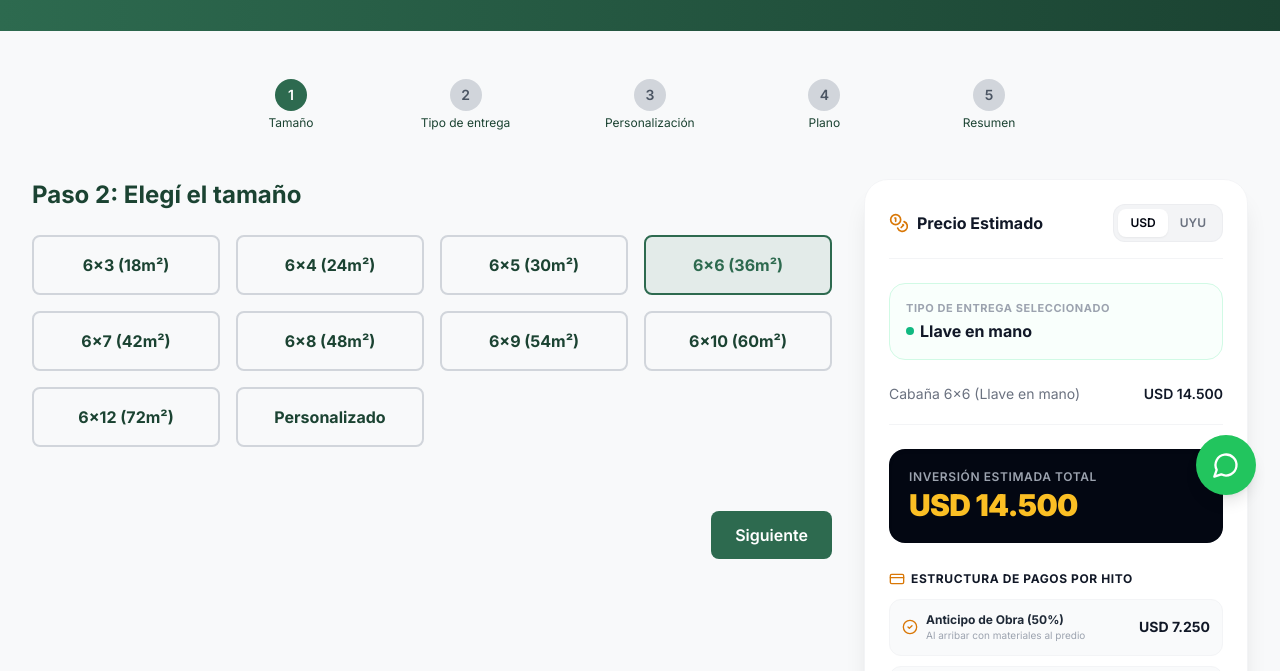
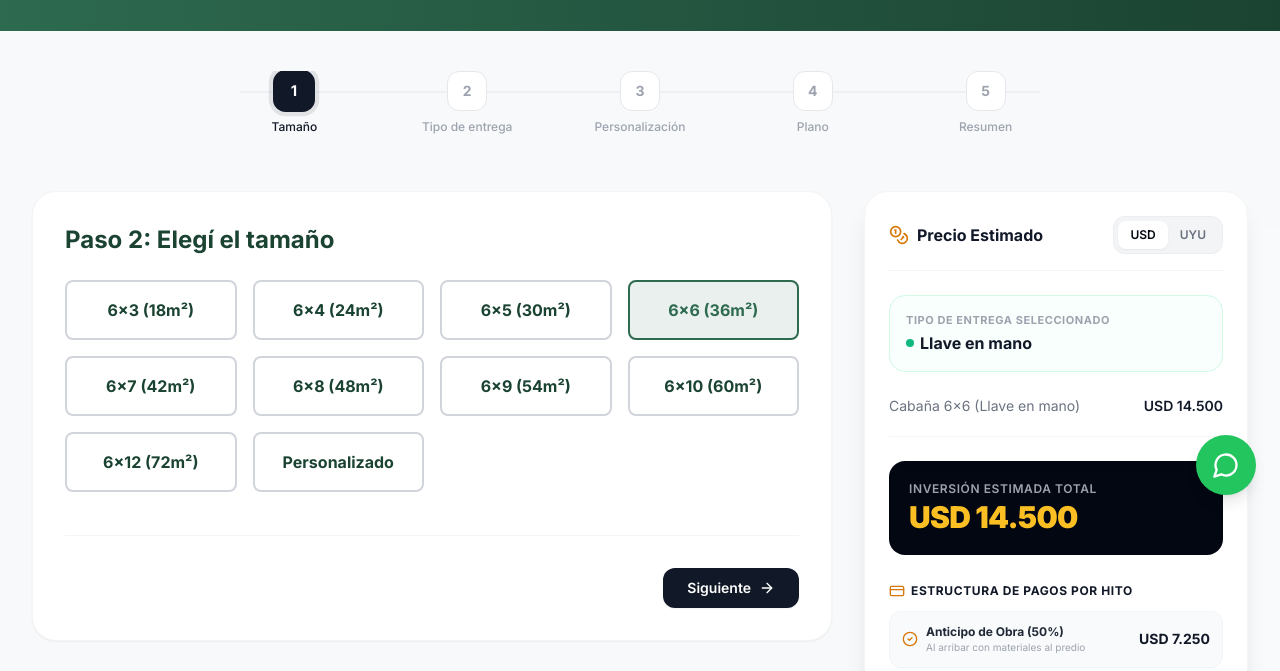
Before and after one commit to olivertborges/Cabanas, a Next.js app: page /configurador in a window 1280 px wide. Shown: the part 281-952 px from the top of the page. Built offline with nearby package versions, Linux system fonts and the light colour scheme; no server answers.

Commit message:
Actualizar ConfiguratorWizard.tsx

```diff
--- a/components/configurator/ConfiguratorWizard.tsx
+++ b/components/configurator/ConfiguratorWizard.tsx
@@ -1,6 +1,6 @@
 'use client'
 
-import { useState } from 'react'
+import { useState, useEffect } from 'react'
 import FinishTypeSelector from './FinishTypeSelector'
 import SizeSelector from './SizeSelector'
 import OptionsPanel from './OptionsPanel'
@@ -9,9 +9,8 @@ import InteractiveFloorPlan from './InteractiveFloorPlan'
 import { ConfigOptions, FinishType, calculatePrice, getUSDtoUYU, convertToUYU } from '@/utils/priceCalculator'
 import { getWhatsAppLink } from '@/utils/whatsapp'
 import { generatePDFBlob } from '@/utils/pdfGenerator'
-import { Download, Send } from 'lucide-react'
+import { Download, Send, ArrowRight, ArrowLeft, Check, ClipboardList } from 'lucide-react'
 
-// Nuevo orden: 1. Tamaño, 2. Tipo de entrega, 3. Personalización, 4. Plano, 5. Resumen
 const steps = ['Tamaño', 'Tipo de entrega', 'Personalización', 'Plano', 'Resumen']
 
 export default function ConfiguratorWizard() {
@@ -28,15 +27,16 @@ export default function ConfiguratorWizard() {
     caminadorMetros: 0
   })
 
-  // Cargar cotización del dólar
-  useState(() => {
-    getUSDtoUYU().then(rate => setExchangeRate(rate))
-  })
+  // Corrección de ciclo de vida: Cargar cotización correctamente usando useEffect
+  useEffect(() => {
+    getUSDtoUYU()
+      .then(rate => setExchangeRate(rate))
+      .catch(err => console.error("Error cargando cotización:", err))
+  }, [])
 
-  // Actualizar finishType en options cuando cambie
   const handleFinishTypeChange = (type: FinishType) => {
     setFinishType(type)
-    setOptions({ ...options, finishType: type })
+    setOptions(prev => ({ ...prev, finishType: type }))
   }
 
   const prices = calculatePrice(options)
@@ -45,14 +45,14 @@ export default function ConfiguratorWizard() {
 
   const handleNext = () => {
     if (currentStep < steps.length - 1) {
-      setCurrentStep(currentStep + 1)
+      setCurrentStep(prev => prev + 1)
       window.scrollTo({ top: 0, behavior: 'smooth' })
     }
   }
 
   const handlePrev = () => {
     if (currentStep > 0) {
-      setCurrentStep(currentStep - 1)
+      setCurrentStep(prev => prev - 1)
       window.scrollTo({ top: 0, behavior: 'smooth' })
     }
   }
@@ -67,26 +67,56 @@ export default function ConfiguratorWizard() {
   }
 
   return (
-    <div className="container-custom py-12">
-      {/* Steps */}
-      <div className="mb-12">
-        <div className="flex justify-between items-center max-w-3xl mx-auto overflow-x-auto">
-          {steps.map((step, index) => (
-            <div key={step} className="flex flex-col items-center min-w-[70px]">
-              <div className={`w-8 h-8 rounded-full flex items-center justify-center text-sm font-semibold ${
-                index <= currentStep ? 'bg-primary text-white' : 'bg-gray-300 text-gray-600'
-              }`}>
-                {index + 1}
+    <div className="max-w-7xl mx-auto px-4 sm:px-6 lg:px-8 py-10 min-h-[80vh] bg-gray-50/50">
+
+      {/* Indicador de Pasos (Stepper) de Diseño Líquido */}
+      <div className="mb-12 relative max-w-4xl mx-auto px-4">
+        {/* Línea gris de fondo */}
+        <div className="absolute top-5 left-12 right-12 h-0.5 bg-gray-200 -z-10 hidden sm:block" />
+        {/* Línea de progreso de color activa */}
+        <div
+          className="absolute top-5 left-12 h-0.5 bg-amber-600 transition-all duration-500 -z-10 hidden sm:block"
+          style={{ width: `${(currentStep / (steps.length - 1)) * 82}%` }}
+        />
+
+        <div className="flex justify-between items-center overflow-x-auto pb-2 scrollbar-none">
+          {steps.map((step, index) => {
+            const isCompleted = index < currentStep
+            const isActive = index === currentStep
+
+            return (
+              <div key={step} className="flex flex-col items-center flex-1 min-w-[80px] group">
+                <button
+                  onClick={() => index < currentStep && setCurrentStep(index)}
+                  disabled={index >= currentStep}
+                  className={`w-10 h-10 rounded-xl flex items-center justify-center font-bold text-sm transition-all duration-300 ${
+                    isCompleted
+                      ? 'bg-amber-600 text-white shadow-md shadow-amber-600/20'
+                      : isActive
+                        ? 'bg-gray-900 text-white ring-4 ring-gray-900/10 scale-105'
+                        : 'bg-white text-gray-400 border border-gray-200'
+                  }`}
+                >
+                  {isCompleted ? <Check className="w-5 h-5" /> : index + 1}
+                </button>
+                <span className={`text-xs mt-2 font-medium transition-colors ${
+                  isActive ? 'text-gray-900 font-bold' : isCompleted ? 'text-amber-700' : 'text-gray-400'
+                } hidden sm:block`}>
+                  {step}
+                </span>
               </div>
-              <span className="text-xs mt-1 text-center hidden sm:block">{step}</span>
-            </div>
-          ))}
+            )
+          })}
         </div>
       </div>
 
-      <div className="grid grid-cols-1 lg:grid-cols-3 gap-8">
-        {/* Configurador */}
-        <div className="lg:col-span-2 space-y-8">
+      {/* Grilla de Distribución */}
+      <div className="grid grid-cols-1 lg:grid-cols-3 gap-8 items-start">
+
+        {/* Columna Izquierda: Panel Dinámico del Selector */}
+        <div className="lg:col-span-2 bg-white border border-gray-100 rounded-3xl p-6 md:p-8 shadow-sm min-h-[450px] flex flex-col justify-between">
+
+          <div className="w-full">
             {/* Paso 1: Tamaño */}
             {currentStep === 0 && (
               <SizeSelector options={options} setOptions={setOptions} />
@@ -104,65 +134,115 @@ export default function ConfiguratorWizard() {
 
             {/* Paso 4: Plano interactivo */}
             {currentStep === 3 && (
-            <div>
-              <h3 className="text-2xl font-bold mb-4">Diseñá la distribución</h3>
-              <p className="text-gray-600 mb-4">
-                Arrastrá las habitaciones, redimensionalas y organizá los espacios a tu gusto.
+              <div className="space-y-4">
+                <div className="border-b border-gray-100 pb-4">
+                  <h3 className="text-xl font-bold text-gray-900 flex items-center gap-2">
+                    🛠️ Diseñá la distribución interna
+                  </h3>
+                  <p className="text-sm text-gray-500 mt-1">
+                    Organizá y visualizá los metros cuadrados asignando estratégicamente tus espacios.
                   </p>
+                </div>
                 <InteractiveFloorPlan options={options} />
               </div>
             )}
 
-          {/* Paso 5: Resumen */}
+            {/* Paso 5: Resumen Final Empaquetado */}
             {currentStep === 4 && (
               <div className="space-y-6">
-              <h3 className="text-2xl font-bold">Resumen de tu cabaña</h3>
-              <div className="bg-gray-50 p-6 rounded-lg space-y-3">
-                <p><strong>📐 Tamaño:</strong> {options.size === 'custom' && options.customSize ? `6x${options.customSize} (${6 * options.customSize} m²)` : options.size}</p>
-                <p><strong>🔨 Tipo de entrega:</strong> {finishType === 'llave_en_mano' ? 'Llave en mano 🏠' : 'Semiterminada 🔨'}</p>
-                {options.extras.includes('platea_hormigon') && <p><strong>🏗️ Platea de hormigón:</strong> Incluida</p>}
-                {options.extras.includes('pozo_negro') && <p><strong>💧 Pozo negro:</strong> Incluido</p>}
-                {options.extras.includes('alero') && options.aleroMetros && options.aleroMetros > 0 && (
-                  <p><strong>🌿 Alero:</strong> {options.aleroMetros} metros</p>
+                <div className="border-b border-gray-100 pb-4">
+                  <h3 className="text-xl font-bold text-gray-900 flex items-center gap-2">
+                    <ClipboardList className="w-5 h-5 text-amber-600" /> Resumen de Configuración Técnica
+                  </h3>
+                  <p className="text-sm text-gray-500 mt-1">
+                    Revisá la ficha técnica estructurada de tu cabaña antes de descargar o enviar tu presupuesto.
+                  </p>
+                </div>
+
+                <div className="grid grid-cols-1 sm:grid-cols-2 gap-3">
+                  <div className="p-4 bg-gray-50 rounded-2xl border border-gray-100 flex items-center justify-between">
+                    <span className="text-sm text-gray-500 font-medium">Dimensiones base:</span>
+                    <span className="text-sm font-bold text-gray-900 bg-white px-2.5 py-1 rounded-lg shadow-sm border">
+                      {options.size === 'custom' && options.customSize ? `6x${options.customSize} (${6 * options.customSize}m²)` : `${options.size} (${prices.area || 0}m²)`}
+                    </span>
+                  </div>
+
+                  <div className="p-4 bg-gray-50 rounded-2xl border border-gray-100 flex items-center justify-between">
+                    <span className="text-sm text-gray-500 font-medium">Modalidad de obra:</span>
+                    <span className={`text-xs font-bold px-2.5 py-1 rounded-lg shadow-sm border ${
+                      finishType === 'llave_en_mano' ? 'bg-emerald-50 text-emerald-700 border-emerald-100' : 'bg-blue-50 text-blue-700 border-blue-100'
+                    }`}>
+                      {finishType === 'llave_en_mano' ? 'Llave en Mano 🏠' : 'Semiterminada 🔨'}
+                    </span>
+                  </div>
+                </div>
+
+                {/* Listado limpio de opcionales seleccionados */}
+                <div className="bg-amber-500/[0.02] border border-amber-500/10 p-5 rounded-2xl space-y-3">
+                  <h4 className="text-xs font-bold uppercase tracking-wider text-amber-800">Equipamiento & Componentes Extra</h4>
+                  <div className="divide-y divide-gray-100/70 text-sm text-gray-700">
+                    {options.extras.length === 0 && (!options.aleroMetros && !options.caminadorMetros) ? (
+                      <p className="text-gray-400 italic text-xs py-2">No has añadido componentes adicionales.</p>
+                    ) : (
+                      <>
+                        {options.extras.includes('platea_hormigon') && <div className="py-2.5 flex items-center gap-2"><Check className="w-4 h-4 text-emerald-600" /> Platea de fundación en hormigón armada</div>}
+                        {options.extras.includes('pozo_negro') && <div className="py-2.5 flex items-center gap-2"><Check className="w-4 h-4 text-emerald-600" /> Construcción de pozo séptico/negro en terreno</div>}
+                        {options.extras.includes('alero') && options.aleroMetros && options.aleroMetros > 0 ? (
+                          <div className="py-2.5 flex items-center gap-2"><Check className="w-4 h-4 text-emerald-600" /> Alero frontal exterior techado: <strong className="text-gray-900 ml-auto">{options.aleroMetros} Mts</strong></div>
+                        ) : null}
+                        {options.extras.includes('caminador_con_alero') && options.caminadorMetros && options.caminadorMetros > 0 ? (
+                          <div className="py-2.5 flex items-center gap-2"><Check className="w-4 h-4 text-emerald-600" /> Deck caminador perimetral con alero: <strong className="text-gray-900 ml-auto">{options.caminadorMetros} Mts</strong></div>
+                        ) : null}
+                        {options.extras.includes('piso_ceramico') && <div className="py-2.5 flex items-center gap-2"><Check className="w-4 h-4 text-emerald-600" /> Reemplazo a pavimento cerámico de alto tránsito</div>}
+                        {options.extras.includes('banio_semiterminada') && <div className="py-2.5 flex items-center gap-2"><Check className="w-4 h-4 text-emerald-600" /> Kit completo de loza sanitaria e instalación de baño</div>}
+                        {options.extras.includes('cocina_extra') && <div className="py-2.5 flex items-center gap-2"><Check className="w-4 h-4 text-emerald-600" /> Amoblamiento integral de cocina premium</div>}
+                      </>
                     )}
-                {options.extras.includes('caminador_con_alero') && options.caminadorMetros && options.caminadorMetros > 0 && (
-                  <p><strong>🚶 Caminador con alero:</strong> {options.caminadorMetros} metros</p>
-                )}
-                {options.extras.includes('piso_ceramico') && <p><strong>🪟 Piso cerámico:</strong> En lugar de madera</p>}
-                {options.extras.includes('banio_semiterminada') && <p><strong>🚽 Baño completo:</strong> Incluido</p>}
-                {options.extras.includes('cocina_extra') && <p><strong>🍳 Cocina completa:</strong> Incluida</p>}
+                  </div>
                 </div>
               </div>
             )}
+          </div>
 
-          {/* Navigation Buttons */}
-          <div className="flex justify-between pt-8">
-            {currentStep > 0 && (
-              <button onClick={handlePrev} className="btn-secondary">
-                Anterior
+          {/* Botones de Navegación del Flujo de Compra */}
+          <div className="flex items-center justify-between pt-8 border-t border-gray-100 mt-8">
+            {currentStep > 0 ? (
+              <button
+                onClick={handlePrev}
+                className="inline-flex items-center gap-2 px-5 py-2.5 border border-gray-200 hover:border-gray-300 rounded-xl text-sm font-medium text-gray-600 hover:text-gray-900 hover:bg-gray-50 transition-all"
+              >
+                <ArrowLeft className="w-4 h-4" /> Anterior
               </button>
-            )}
+            ) : <div />}
+
             {currentStep < steps.length - 1 ? (
-              <button onClick={handleNext} className="btn-primary ml-auto">
-                Siguiente
+              <button
+                onClick={handleNext}
+                className="inline-flex items-center gap-2 px-6 py-2.5 bg-gray-900 hover:bg-gray-800 text-white text-sm font-semibold rounded-xl transition-all shadow-sm ml-auto"
+              >
+                Siguiente <ArrowRight className="w-4 h-4" />
               </button>
             ) : (
-              <div className="flex gap-4 ml-auto">
-                <button onClick={handlePDF} className="flex items-center gap-2 bg-gray-600 text-white px-6 py-3 rounded-lg hover:bg-gray-700 transition">
-                  <Download size={18} />
-                  Descargar PDF
+              <div className="flex flex-wrap gap-3 ml-auto w-full sm:w-auto justify-end">
+                <button
+                  onClick={handlePDF}
+                  className="inline-flex items-center justify-center gap-2 px-5 py-3 bg-gray-100 hover:bg-gray-200 text-gray-700 text-sm font-semibold rounded-xl transition-all w-full sm:w-auto"
+                >
+                  <Download className="w-4 h-4" /> Ficha PDF
                 </button>
-                <button onClick={handleWhatsApp} className="flex items-center gap-2 bg-green-500 text-white px-6 py-3 rounded-lg hover:bg-green-600 transition">
-                  <Send size={18} />
-                  Enviar por WhatsApp
+                <button
+                  onClick={handleWhatsApp}
+                  className="inline-flex items-center justify-center gap-2 px-5 py-3 bg-emerald-600 hover:bg-emerald-700 text-white text-sm font-semibold rounded-xl transition-all shadow-md shadow-emerald-900/10 w-full sm:w-auto"
+                >
+                  <Send className="w-4 h-4" /> Enviar Presupuesto
                 </button>
               </div>
             )}
           </div>
         </div>
 
-        {/* Price Panel */}
-        <div className="lg:col-span-1">
+        {/* Columna Derecha: Tarjeta Lateral de Precios Dinámica */}
+        <div className="lg:col-span-1 lg:sticky lg:top-24">
           <PriceBreakDown
             prices={prices}
             totalUSD={totalUSD}
@@ -174,6 +254,7 @@ export default function ConfiguratorWizard() {
             size={options.size === 'custom' && options.customSize ? `6x${options.customSize}` : options.size}
           />
         </div>
+
       </div>
     </div>
   )
```
Lines whose indentation alone changed are shown as unchanged.
